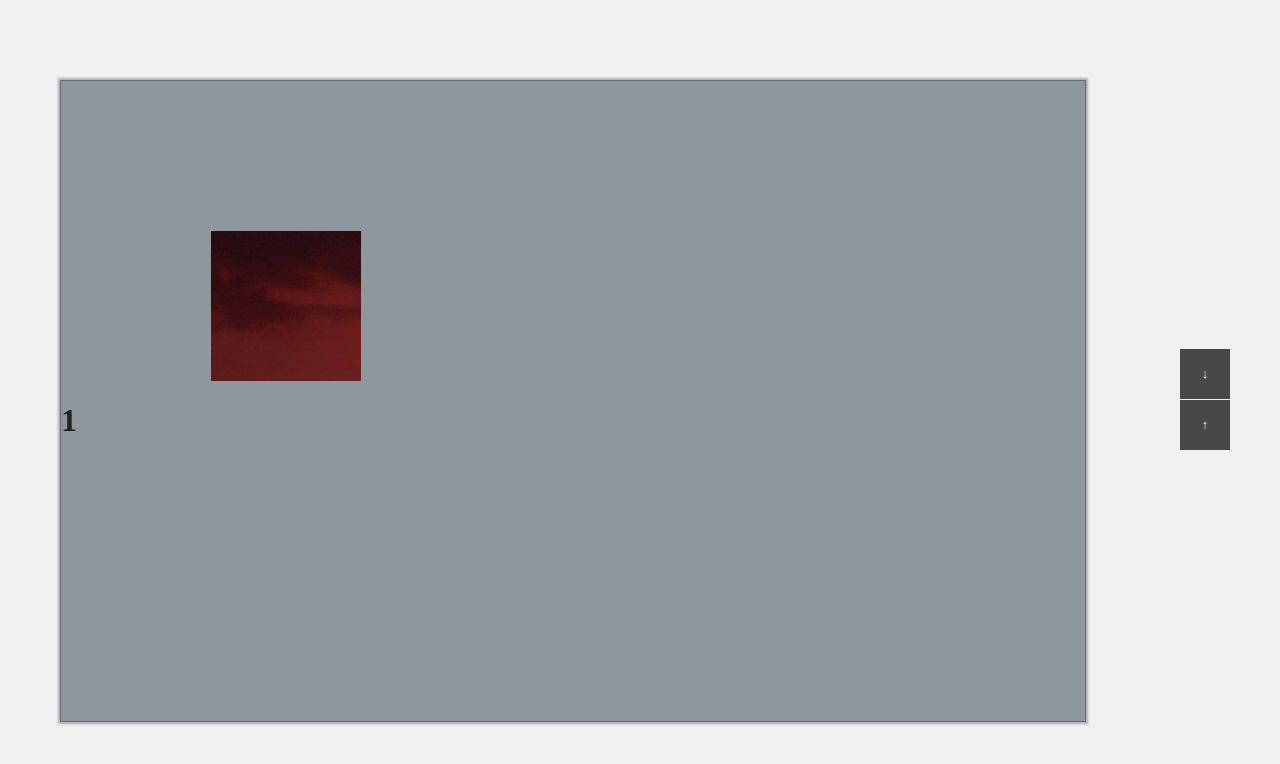
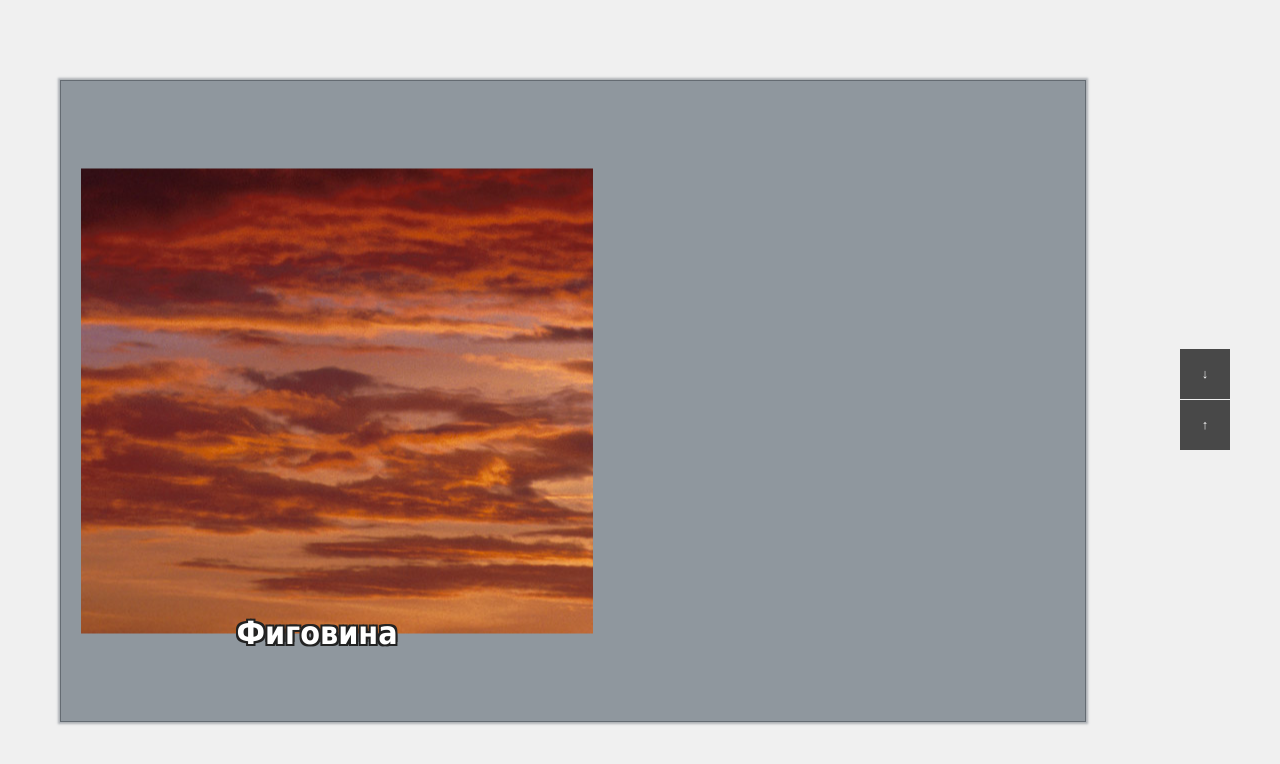
Before and after one commit to delphist2008/ud4_site, a plain HTML site: page slider/ud4_slider/index.html in a window 1280 px wide. Drawn offline with Linux system fonts and the light colour scheme.

Commit message:
slide layout changes

```diff
--- a/slider/ud4_slider/css/main.css
+++ b/slider/ud4_slider/css/main.css
@@ -1,6 +1,32 @@
 body {
   background-color: rgb(240,240,240);
   color: #222222;
+}
+
+h1
+{
+	position: absolute;
+	color: white;
+	text-align: center;
+	top: 80%;
+	margin-left: auto;
+margin-right: auto;
+left: 0;
+right: 0;
+	font-family: Tahoma;
+	 text-shadow:
+    -2px -2px 0 #222,
+    2px -2px 0 #222,
+    -2px 2px 0 #222,
+    2px 2px 0 #222;
+}
+
+.caseText
+{
+	position: absolute;
+	top: 0;
+	width: 50%;
+	height: 100%;
 }
 
 .bcg {
@@ -34,8 +60,9 @@ body {
 {
 
 	overflow: hidden;
-	width: 300px;
-	height: 300px;
+	width: 50%;
+	height: 100%;
+	margin-left: 2%;
 
 }
 
@@ -46,6 +73,16 @@ body {
    top: 50%;
    -moz-transform: translateY(-50%) translateX(-50%);
 
+
+}
+.caseInfo
+{
+position:absolute;
+top: 0;
+left: 0;
+width: 100%;
+  height: 100%;
+  pointer-events:none;
 
 }
 
--- a/slider/ud4_slider/index.html
+++ b/slider/ud4_slider/index.html
@@ -15,21 +15,33 @@
 			  <div class = "imageContainer">
 				<img src="img/1.jpg" class="slideImg" ></img>
 			  </div>
-                <h1>1</h1>
+			  <div class = "caseInfo">
+			  <div class = "caseText">
+                <h1>Фиговина</h1>
+				</div>
+				</div>
               </div>
 
               <div class="homeSlide slide02">
 			 <div class = "imageContainer">
 				<img src="img/2.jpg" class="slideImg" ></img>
 			  </div>
-                <h1>2</h1>
+                <div class = "caseInfo">
+				<div class = "caseText">
+                <h1>Штуковина</h1>
+				</div>
+				</div>
               </div>
 
               <div class="homeSlide slide03">
 			  <div class = "imageContainer">
 				<img src="img/3.jpg" class="slideImg" ></img>
 			  </div>
-                <h1>3</h1>
+                <div class = "caseInfo">
+				<div class = "caseText">
+                <h1>Балдовина</h1>
+				</div>
+				</div>
               </div>
 
           </div>
--- a/slider/ud4_slider/js/main.js
+++ b/slider/ud4_slider/js/main.js
@@ -1,14 +1,16 @@
 (function($) {
 
 
+//TODO: full info panel
+
 
 //FIXME: navigation buttons size & transparency  changes
-//TODO: proper layout for slide
-//TODO: mousemove
-//TODO: full info panel
+
 //TODO: random/not random navigation
 //TODO: mouse scroll sliding
-//TODO: img css multibrowser fix
+//TODO: slideImg css transform multibrowser
+
+//NOTE: mouse event forwarding for IE<11 instead of pointer-events:none
 
 function getRandomInt(min, max)
 {
@@ -27,6 +29,18 @@ var $activeSlide = $(".active"),
 	animation = {inProgress : false, transitionTime: .8};
 
 
+	//fix for browsers without pointer-events support
+	/*$(document).on('mousemove', '.caseInfo', function (e) {
+
+    $(this).hide();
+    var BottomElement = document.elementFromPoint(e.clientX, e.clientY);
+    $(this).show();
+    $(BottomElement).mousedown(); //Manually fire the event for desired underlying element
+
+    return false;
+
+	});*/
+
 
 	$(".imageContainer").mousemove(function(event){
 		var xPos = -(((event.pageX  - $( this ).offset().left)/event.currentTarget.clientWidth-0.5) * 3.0) -50;
@@ -36,6 +50,7 @@ var $activeSlide = $(".active"),
 
 	function init(){
 	  TweenLite.set($homeSlide.not($activeSlide), {autoAlpha: 0});
+	  TweenLite.set($(".slideImg"), {x:"-50%", y:"-50%"});
 	}
 
 	init();
```
